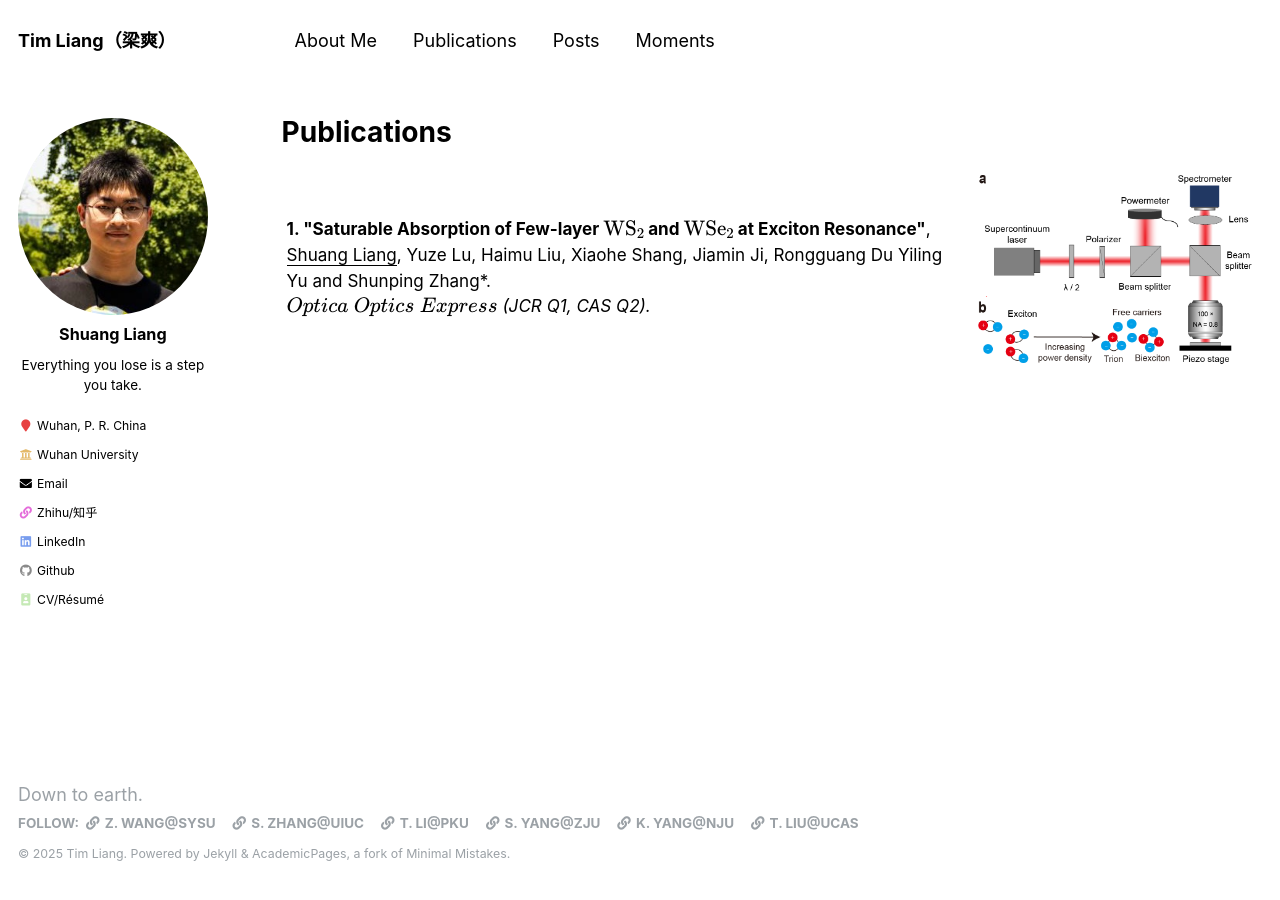
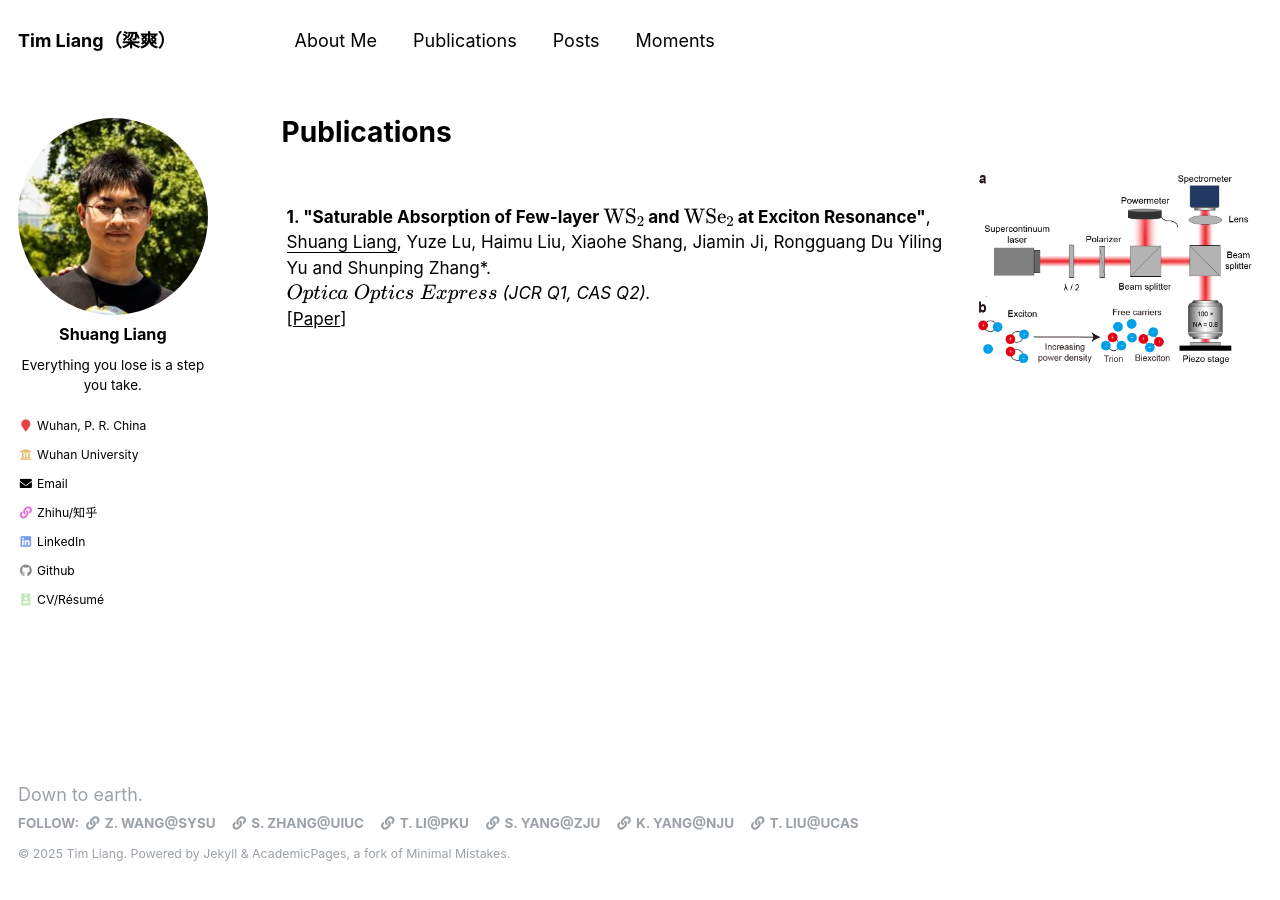
Before and after one commit to T-S-Liang/t-s-liang.github.io, a Jekyll site: the page built from _pages/publications.md, in a window 1280 px wide. Built offline with Jekyll 4.4.1, drawn with Linux system fonts in a browser that asks for light colours; formulas are drawn with MathJax 3.

Commit message:
Update publications.md

```diff
--- a/_pages/publications.md
+++ b/_pages/publications.md
@@ -24,6 +24,7 @@ author_profile: true
       <br>
       <i>$Optica\ Optics\ Express$ (JCR Q1, CAS Q2).</i>
       <br>
+      [<a href="https://www.jsjkx.com/CN/10.11896/jsjkx.211100266">Paper</a>]
     </td>
     <td style="padding:10px;width:30%;vertical-align:middle;border-right:none;border-bottom:none;">
       <a href="/images/SA.png">
```
